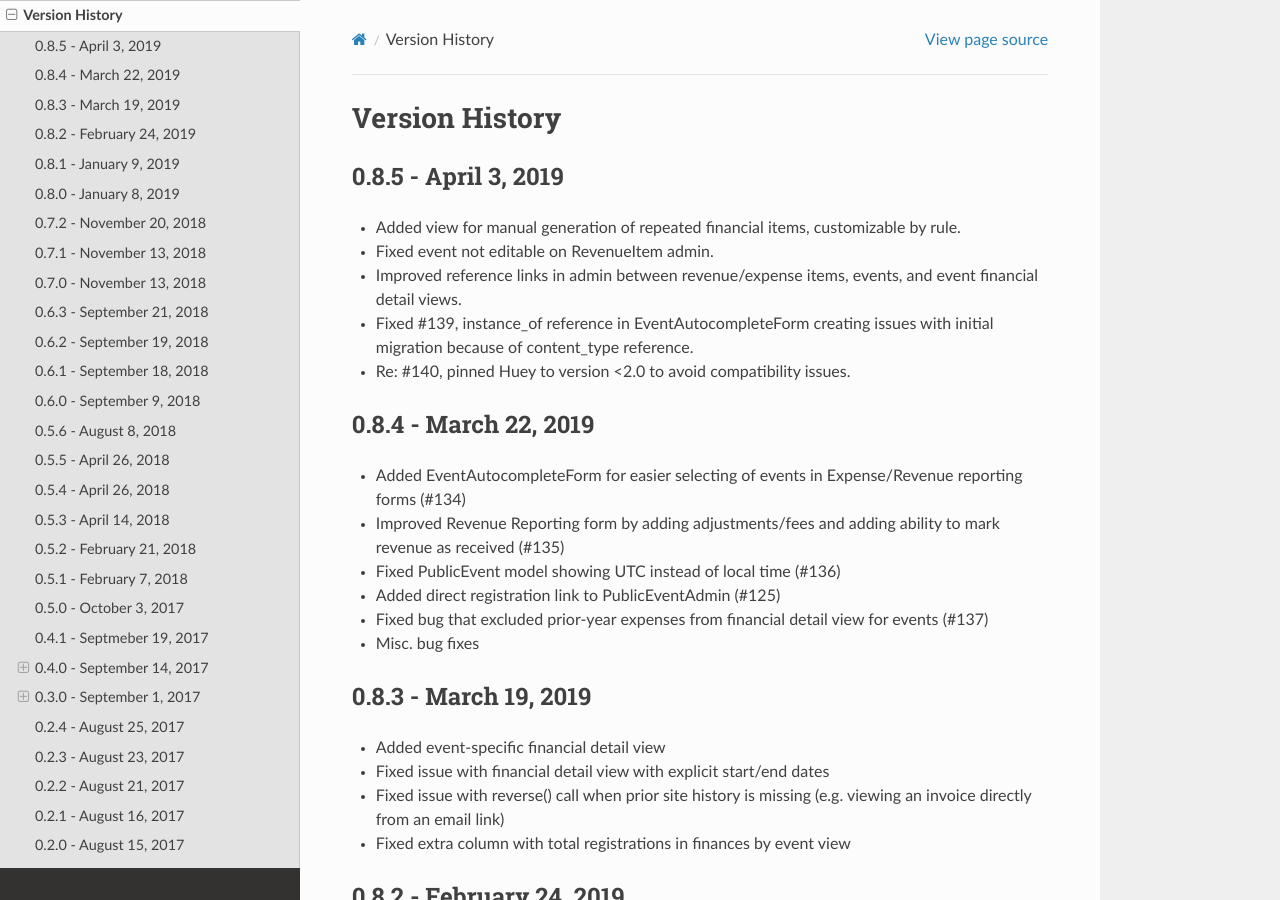
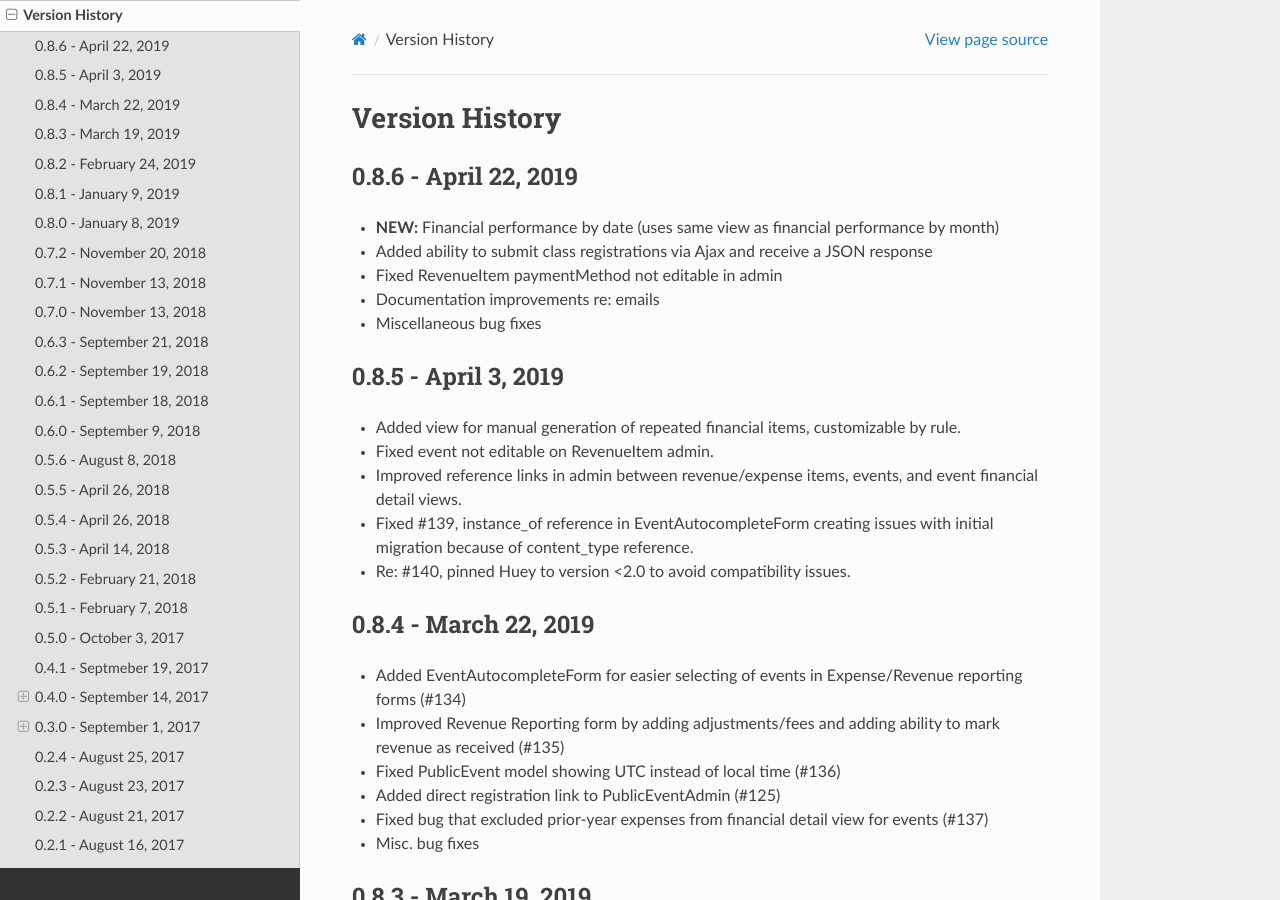
Before and after one commit to django-danceschool/django-danceschool, a Sphinx documentation site: the page built from docs/version_history.rst, in a window 1280 px wide and 900 px high. Built offline with Sphinx 7.4.7 and the Read the Docs theme 2.0.0, drawn with Linux system fonts in a browser that asks for light colours.

Commit message:
Version bump

```diff
--- a/docs/version_history.rst
+++ b/docs/version_history.rst
@@ -1,5 +1,15 @@
 Version History
 ===============
+
+
+0.8.6 - April 22, 2019
+-------------------------
+
+- **NEW:** Financial performance by date (uses same view as financial performance by month)
+- Added ability to submit class registrations via Ajax and receive a JSON response
+- Fixed RevenueItem paymentMethod not editable in admin
+- Documentation improvements re: emails
+- Miscellaneous bug fixes
 
 0.8.5 - April 3, 2019
 -------------------------
--- a/setup.py
+++ b/setup.py
@@ -8,7 +8,7 @@ os.chdir(os.path.normpath(os.path.join(os.path.abspath(__file__), os.pardir)))
 
 setup(
     name='django-danceschool',
-    version='0.8.5',
+    version='0.8.6',
     packages=['danceschool'],
     include_package_data=True,
     license='BSD License',
```
